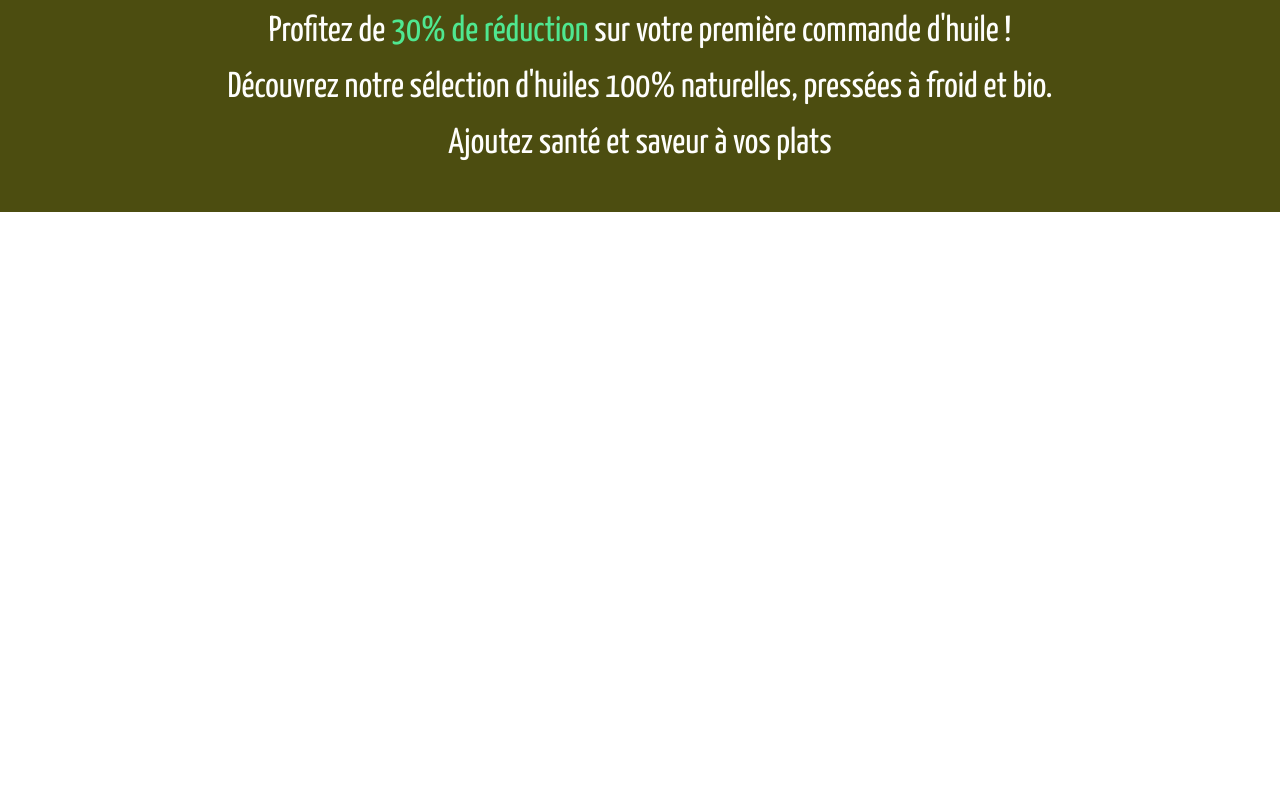
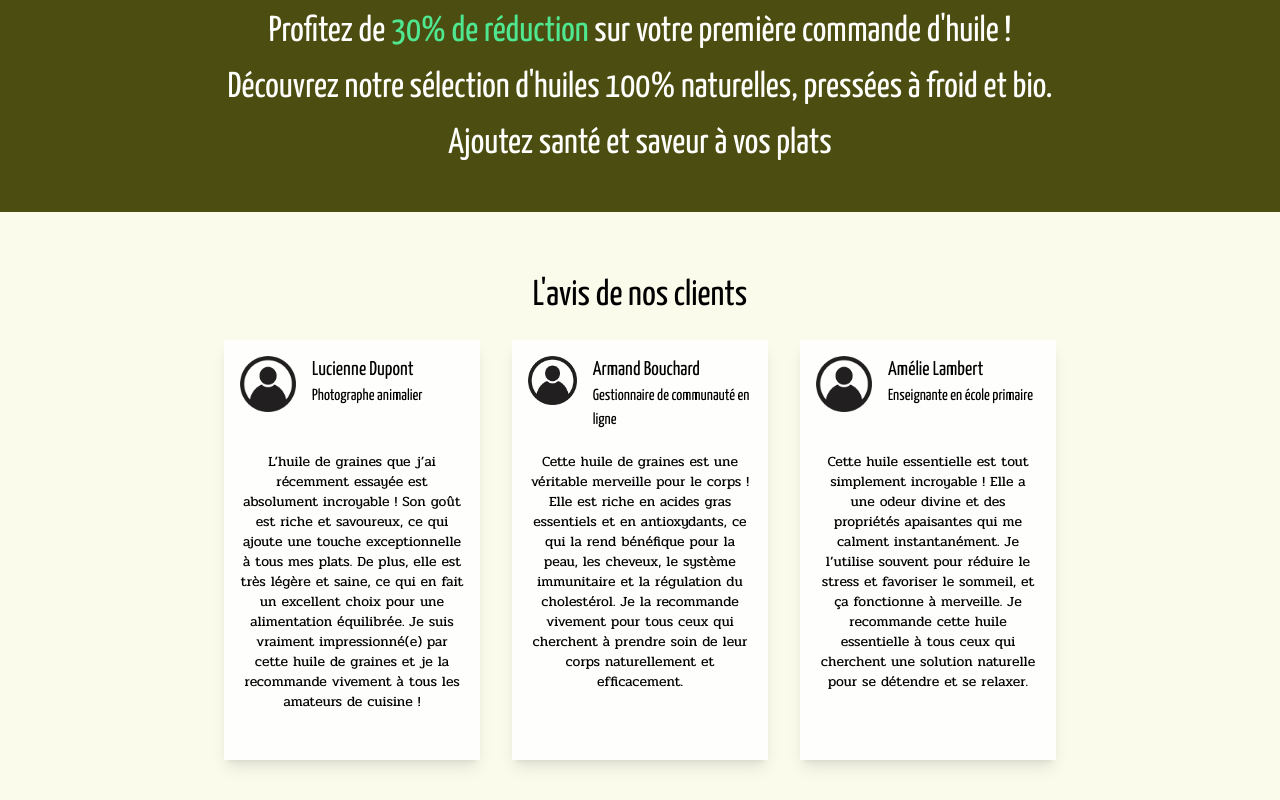
Before and after one commit to arnaudpant/huilevak, a React (Vite) app: page / in a window 1280 px wide. Shown: the part 2322-3122 px from the top of the page. Before the commit the page ends 2534 px from the top, so only its background shows below. Built offline with nearby package versions, Linux system fonts and the light colour scheme.

Commit message:
ajout avis client

```diff
--- a/src/Cards.js
+++ b/src/Cards.js
@@ -38,3 +38,24 @@ export const ListSpecificitesDroite = [
         texte: 'Les huiles végétales bio favorisent les circuits courts en soutenant les pratiques agricoles biologiques',
     },
 ];
+
+export const ListAvisClients = [
+    {
+        avatar: 'logos/avatar.png',
+        name: 'Lucienne Dupont',
+        job: 'Photographe animalier',
+        text: 'L’huile de graines que j’ai récemment essayée est absolument incroyable ! Son goût est riche et savoureux, ce qui ajoute une touche exceptionnelle à tous mes plats. De plus, elle est très légère et saine, ce qui en fait un excellent choix pour une alimentation équilibrée. Je suis vraiment impressionné(e) par cette huile de graines et je la recommande vivement à tous les amateurs de cuisine !',
+    },
+    {
+        avatar: 'logos/avatar.png',
+        name: 'Armand Bouchard',
+        job: 'Gestionnaire de communauté en ligne',
+        text: 'Cette huile de graines est une véritable merveille pour le corps ! Elle est riche en acides gras essentiels et en antioxydants, ce qui la rend bénéfique pour la peau, les cheveux, le système immunitaire et la régulation du cholestérol. Je la recommande vivement pour tous ceux qui cherchent à prendre soin de leur corps naturellement et efficacement.',
+    },
+    {
+        avatar: 'logos/avatar.png',
+        name: 'Amélie Lambert',
+        job: 'Enseignante en école primaire',
+        text: 'Cette huile essentielle est tout simplement incroyable ! Elle a une odeur divine et des propriétés apaisantes qui me calment instantanément. Je l’utilise souvent pour réduire le stress et favoriser le sommeil, et ça fonctionne à merveille. Je recommande cette huile essentielle à tous ceux qui cherchent une solution naturelle pour se détendre et se relaxer.',
+    },
+];
--- /dev/null
+++ b/src/components/CardAvisClient.jsx
@@ -0,0 +1,23 @@
+
+
+const CardAvisClient = (card) => {
+    const { avatar, name, job, text } = card.card;
+    return (
+        <div className="relative flex flex-col items-center w-64 min-h-[420px] p-4 bg-fond shadow-lg">
+
+            <div className="flex gap-4 h-24 pb-2">
+                <div className="w-1/4">
+                    <img src={avatar} alt={text} />
+                </div>
+                <div>
+                    <h3 className='text-xl'>{name}</h3>
+                    <p>{job}</p>
+                </div>
+            </div>
+
+            <p className="text-sm font-serif text-center pb-6">{text}</p>
+        </div>
+    );
+};
+
+export default CardAvisClient;
--- a/src/pages/Home.jsx
+++ b/src/pages/Home.jsx
@@ -1,4 +1,5 @@
 import Header from '../ui/layout/Header';
+import SectionAvisClients from '../ui/sections/SectionAvisClients';
 import SectionBenefices from '../ui/sections/SectionBenefices';
 import SectionHero from '../ui/sections/SectionHero';
 import SectionInfos from '../ui/sections/SectionInfos';
@@ -14,6 +15,7 @@ const Home = () => {
             <SectionBenefices />
             <SectionSpecificites />
             <SectionInfos />
+            <SectionAvisClients />
         </>
     );
 };
--- /dev/null
+++ b/src/ui/sections/SectionAvisClients.jsx
@@ -0,0 +1,21 @@
+/* eslint-disable react/no-unescaped-entities */
+import { ListAvisClients } from "../../Cards";
+import CardAvisClient from "../../components/CardAvisClient";
+
+
+const SectionAvisClients = () => {
+    return (
+        <section className="px-8 py-10 bg-p1">
+            <h2 className="text-4xl text-center py-6">
+                L'avis de nos clients
+            </h2>
+            <div className="flex flex-wrap gap-8 justify-center items-start">
+                {ListAvisClients.map((card, index) => (
+                    <CardAvisClient card={card} key={index} />
+                ))}
+            </div>
+        </section>
+    );
+};
+
+export default SectionAvisClients;
```
Also changed, not shown: public/logos/avatar.png (added).
